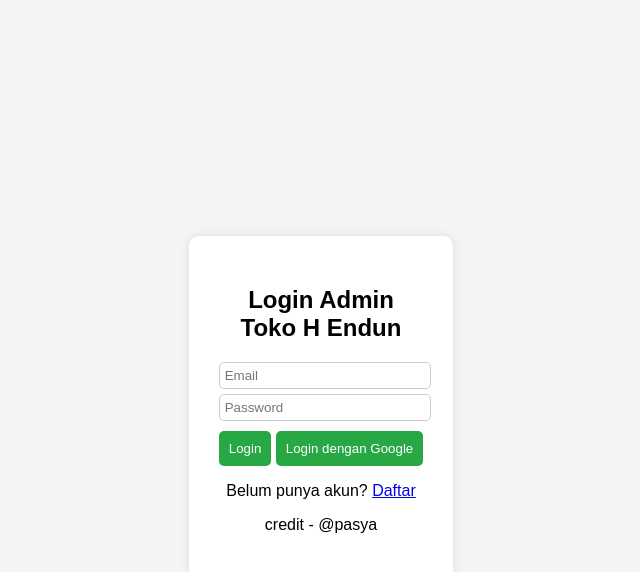
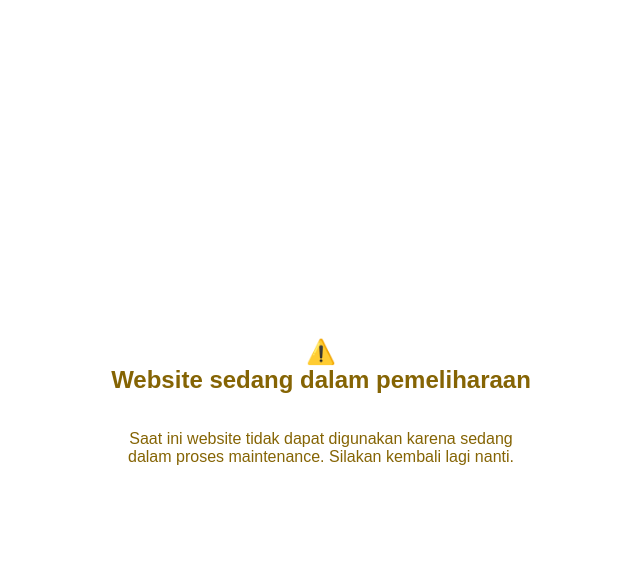
Before and after one commit to rizdfy/Dashboard_toko, a plain HTML site: page index.html in a window 1280 px wide. Shown: the whole page, without its empty margins (319-959 px from the left). Drawn offline with Linux system fonts and the light colour scheme; no server answers.

Commit message:
Update index.html

```diff
--- a/index.html
+++ b/index.html
@@ -7,6 +7,16 @@
     <link rel="stylesheet" href="style.css" />
 </head>
 <body>
+
+
+<!-- Tambahkan ini di bagian <body>, sebelum elemen lainnya -->
+    <div id="maintenance-overlay" style="display: none; position: fixed; top: 0; left: 0; width: 100vw; height: 100vh; background: #ffffff; z-index: 9999; display: flex; justify-content: center; align-items: center; flex-direction: column; text-align: center;">
+        <h2 style="color: #856404;">⚠️ <br> Website sedang dalam pemeliharaan</h2>
+        <p style="color: #856404; max-width: 400px;">Saat ini website tidak dapat digunakan karena sedang dalam proses maintenance. Silakan kembali lagi nanti.</p>
+      </div>
+
+
+
 
     <div id="custom-showAlert" class="showAlert"></div>
     <!-- Form Login -->
```
